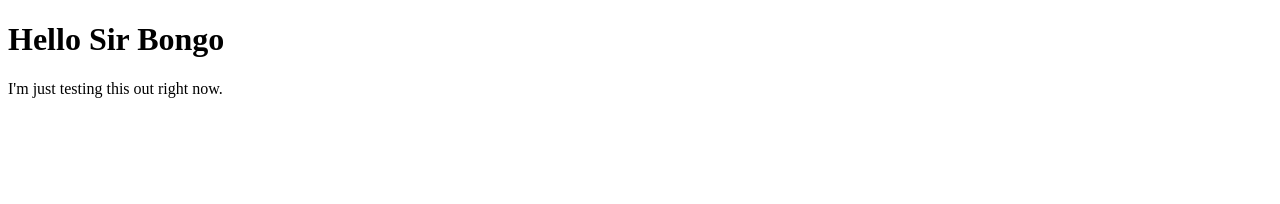
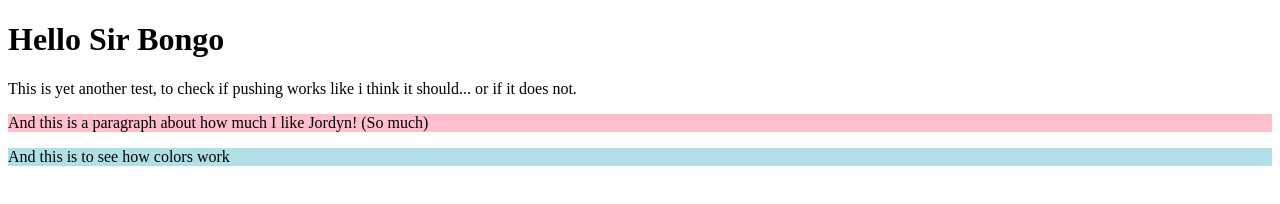
Before and after one commit to Gavin-Shoults/Gavin-Shoults.github.io, a plain HTML site: page index.html in a window 1280 px wide. Drawn offline with Linux system fonts and the light colour scheme.

Commit message:
Update index.html

```diff
--- a/index.html
+++ b/index.html
@@ -2,6 +2,13 @@
 <html>
 <body>
 <h1>Hello Sir Bongo</h1>
-<p>I'm just testing this out right now.</p>
-</body>
-</html>
+<html>
+  <body>
+    This is yet another test, to check if pushing works like i think it should... or if it does not.
+    <p style = 'background-color:pink'>
+    And this is a paragraph about how much I like Jordyn! (So much)
+    </p>
+    <p style = 'background-color:powderblue'>
+    And this is to see how colors work
+    </p>
+  </body>
```
